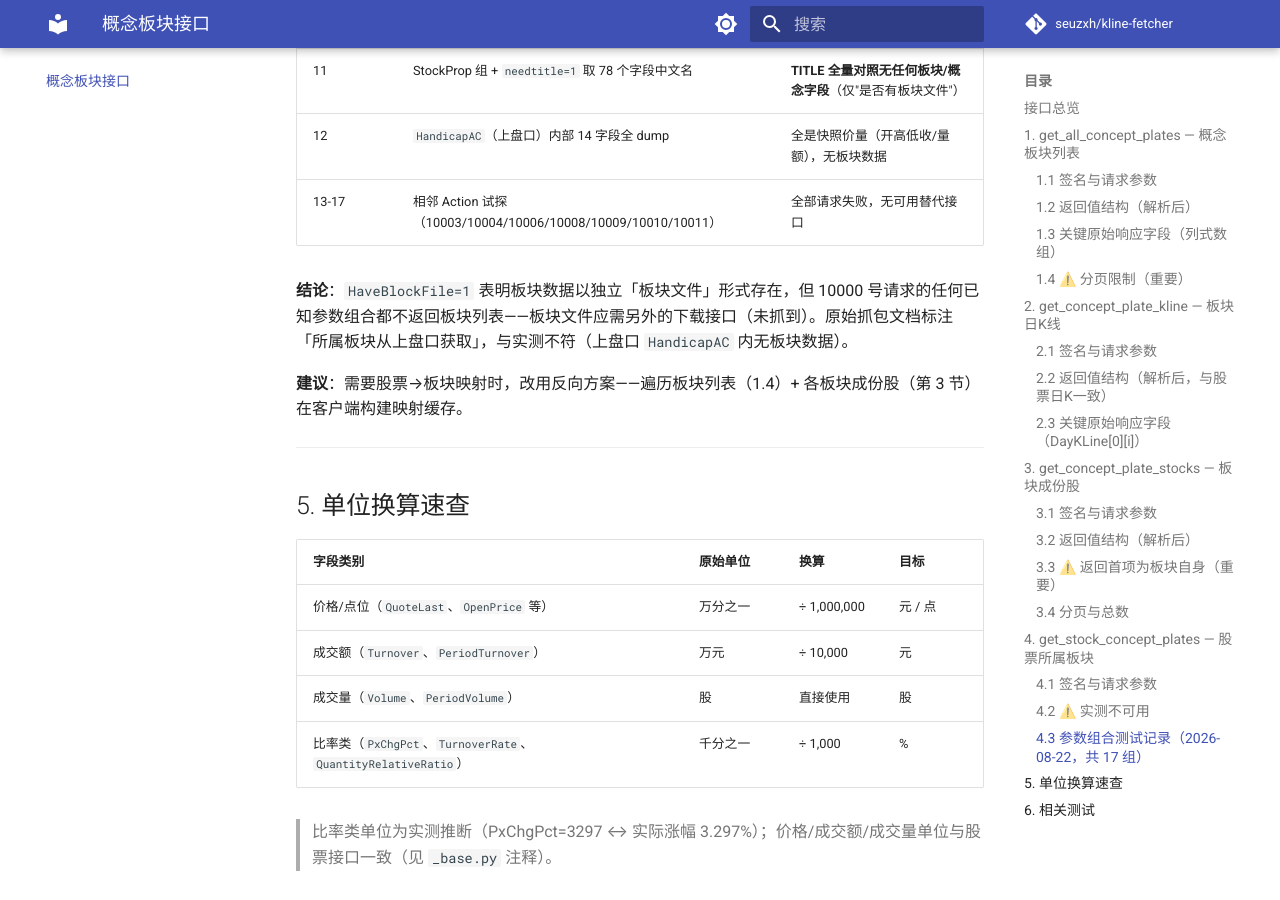
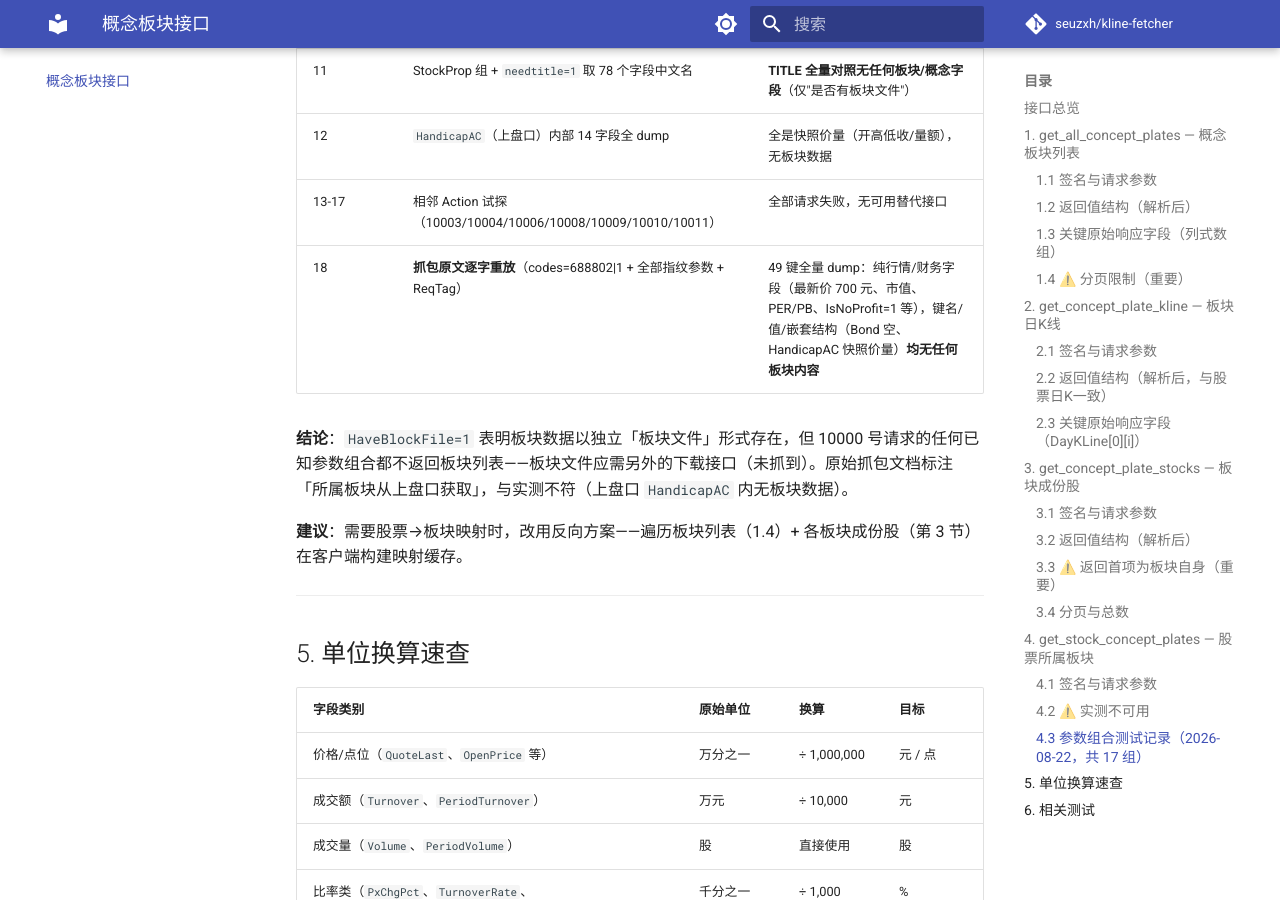
Before and after one commit to seuzxh/kline-fetcher, an MkDocs documentation site: the page built from docs/concept_plate_api.md, in a window 1280 px wide and 900 px high, scrolled down 6987 px. Built offline with MkDocs 1.6.1 and Material for MkDocs 9.7.7, drawn with Linux system fonts in a browser that asks for light colours; comment, search, counter and statistics services are not loaded.

Commit message:
docs: 补充抓包原文逐字重放验证（688802 + ReqTag，仍无板块数据）
原样重放原始抓包的上盘口 10000 请求（含全部 19 个参数与 ReqTag，
标的用抓包原始的 688802），响应 49 键全量 dump + 嵌套结构深挖：
纯行情/财务字段，键名/值/嵌套（Bond/HandicapAC）均无板块内容。

至此 18 组测试穷尽确认：该请求本身不返回所属板块。

```diff
--- a/docs/concept_plate_api.md
+++ b/docs/concept_plate_api.md
@@ -248,6 +248,7 @@ fetcher.get_stock_concept_plates(code, market) -> Optional[List[Dict]]
 | 11 | StockProp 组 + `needtitle=1` 取 78 个字段中文名 | **TITLE 全量对照无任何板块/概念字段**（仅"是否有板块文件"） |
 | 12 | `HandicapAC`（上盘口）内部 14 字段全 dump | 全是快照价量（开高低收/量额），无板块数据 |
 | 13-17 | 相邻 Action 试探（10003/10004/10006/10008/10009/10010/10011） | 全部请求失败，无可用替代接口 |
+| 18 | **抓包原文逐字重放**（codes=688802\|1 + 全部指纹参数 + ReqTag） | 49 键全量 dump：纯行情/财务字段（最新价 700 元、市值、PER/PB、IsNoProfit=1 等），键名/值/嵌套结构（Bond 空、HandicapAC 快照价量）**均无任何板块内容** |
 
 **结论**：`HaveBlockFile=1` 表明板块数据以独立「板块文件」形式存在，但 10000 号请求的任何已知参数组合都不返回板块列表——板块文件应需另外的下载接口（未抓到）。原始抓包文档标注「所属板块从上盘口获取」，与实测不符（上盘口 `HandicapAC` 内无板块数据）。
 
```
